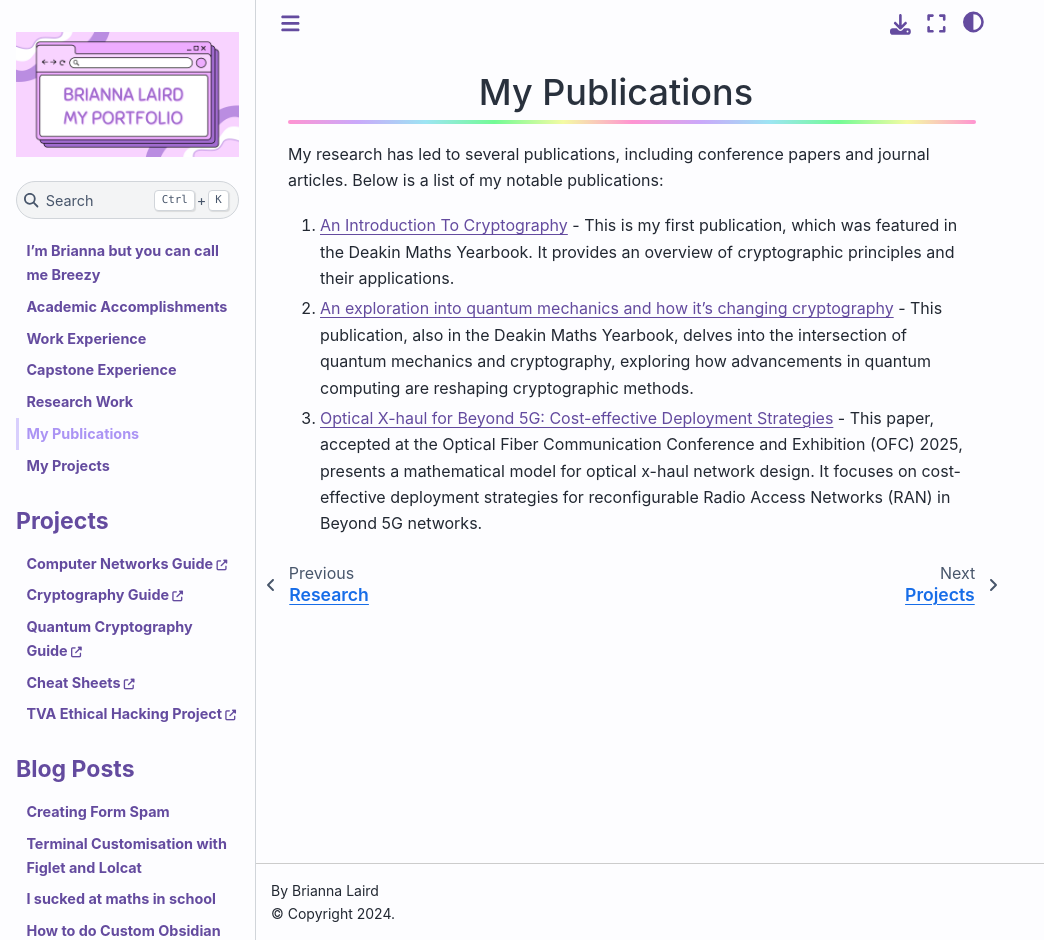
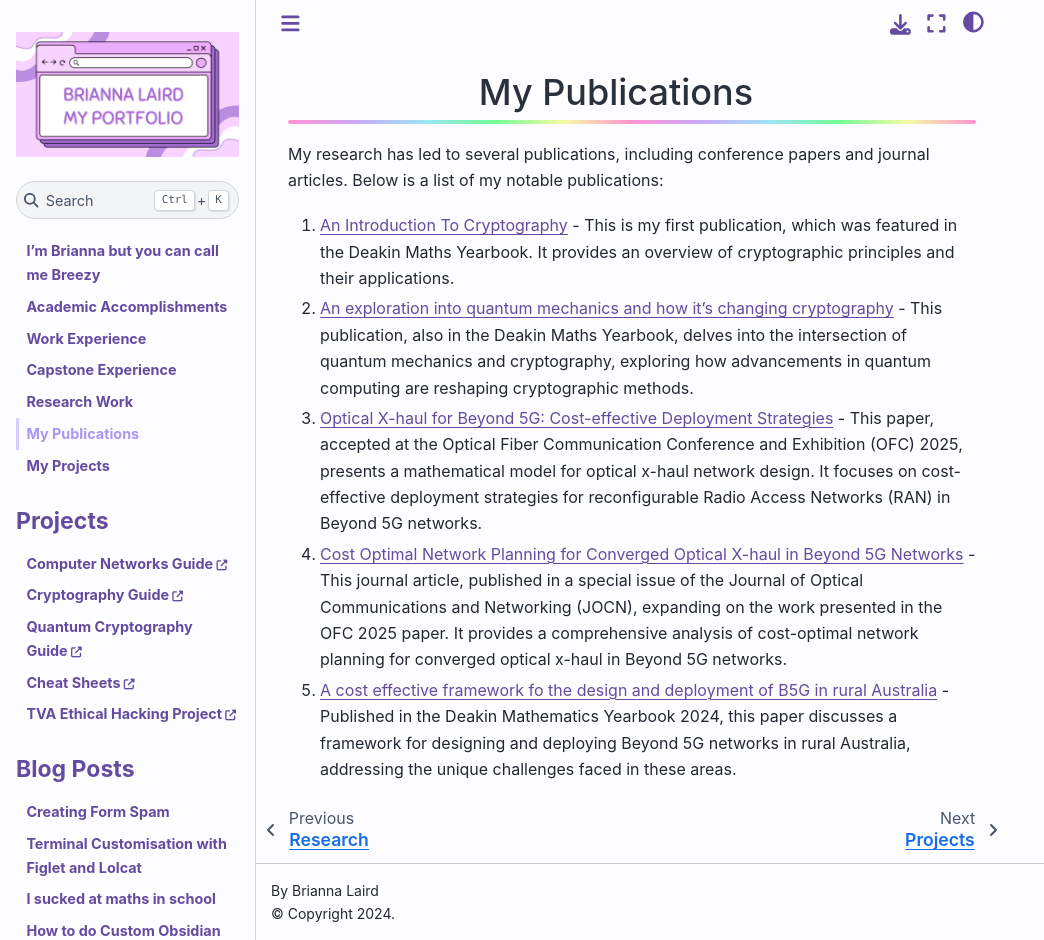
Before and after one commit to breezy-codes/breezy-codes.github.io, a Jupyter Book: the page built from content/about-me/publications.md, in a window 1280 px wide and 940 px high. Shown: the whole window, without its empty margins (0-1044 px from the left). Built offline with Jupyter Book 1.0.4 settings and Sphinx 7.4.7 and the Sphinx Book theme 1.1.4, drawn with Linux system fonts in a browser that asks for light colours.

```diff
--- a/content/about-me/publications.md
+++ b/content/about-me/publications.md
@@ -5,3 +5,5 @@ My research has led to several publications, including conference papers and jou
 1. [An Introduction To Cryptography](https://scholar.google.com/citations?view_op=view_citation&hl=en&user=exg3AzgAAAAJ&authuser=1&citation_for_view=exg3AzgAAAAJ:u5HHmVD_uO8C) - This is my first publication, which was featured in the Deakin Maths Yearbook. It provides an overview of cryptographic principles and their applications.
 2. [An exploration into quantum mechanics and how it's changing cryptography](https://scholar.google.com/citations?view_op=view_citation&hl=en&user=exg3AzgAAAAJ&authuser=1&citation_for_view=exg3AzgAAAAJ:u-x6o8ySG0sC) - This publication, also in the Deakin Maths Yearbook, delves into the intersection of quantum mechanics and cryptography, exploring how advancements in quantum computing are reshaping cryptographic methods.
 3. [Optical X-haul for Beyond 5G: Cost-effective Deployment Strategies](https://scholar.google.com/citations?view_op=view_citation&hl=en&user=exg3AzgAAAAJ&authuser=1&citation_for_view=exg3AzgAAAAJ:d1gkVwhDpl0C) - This paper, accepted at the Optical Fiber Communication Conference and Exhibition (OFC) 2025, presents a mathematical model for optical x-haul network design. It focuses on cost-effective deployment strategies for reconfigurable Radio Access Networks (RAN) in Beyond 5G networks.
+4. [Cost Optimal Network Planning for Converged Optical X-haul in Beyond 5G Networks](https://doi.org/10.1364/JOCN.567406) - This journal article, published in a special issue of the Journal of Optical Communications and Networking (JOCN), expanding on the work presented in the OFC 2025 paper. It provides a comprehensive analysis of cost-optimal network planning for converged optical x-haul in Beyond 5G networks.
+5. [A cost effective framework fo the design and deployment of B5G in rural Australia](https://dro.deakin.edu.au/articles/book/Mathematics_Yearbook_2024/29670008?file=57115337) - Published in the Deakin Mathematics Yearbook 2024, this paper discusses a framework for designing and deploying Beyond 5G networks in rural Australia, addressing the unique challenges faced in these areas.
```
Also changed, not shown: intro.md (+0 -4 lines).
